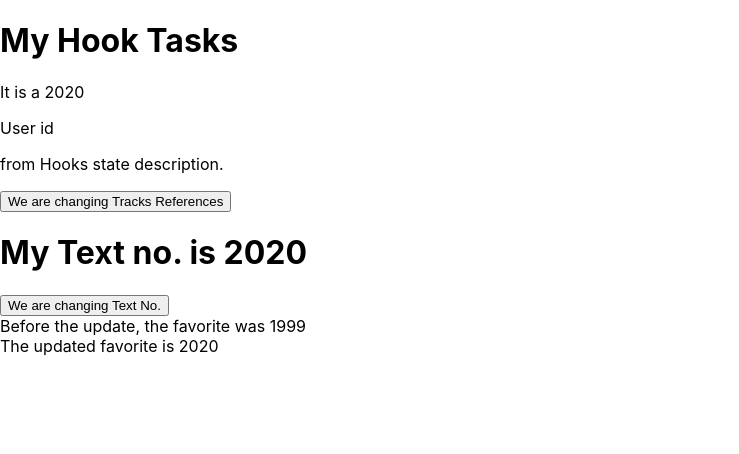
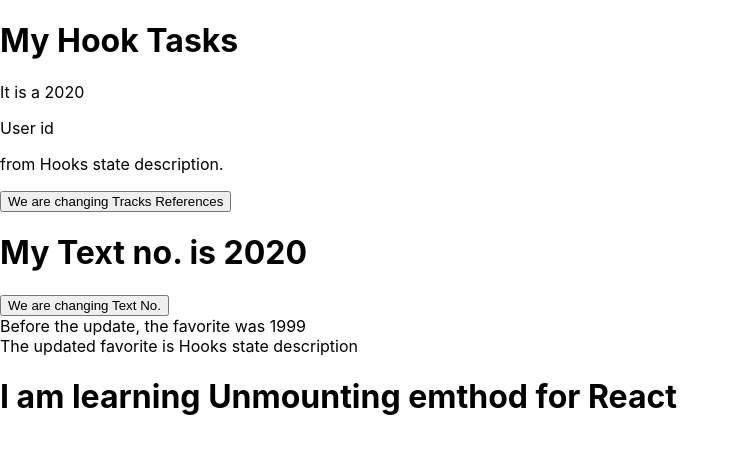
Before and after one commit to codershona/react-redux-learning, a React (Create React App) app: page / in a window 1280 px wide. Shown: the top 454 px of the page, without its empty margins (0-739 px from the left). Built offline with nearby package versions, Linux system fonts and the light colour scheme.

Commit message:
react lifecycle: uses fo unmounting

```diff
--- a/src/App.js
+++ b/src/App.js
@@ -8,8 +8,13 @@ class Car extends Component {
       tracks: "Hook Tasks",
       references: "Hooks state description",
       schemas: "User id",
-      textno: "1999"
+      textno: "1999",
+      shows: true
     };
+  }
+
+   delHeader = () => {
+    this.setState({shows: false});
   }
 
    changeReferences = () => {
@@ -33,16 +38,28 @@ class Car extends Component {
 
 
     getSnapshotBeforeUpdate(prevProps, prevState) {
-    document.getElementById("div1").innerHTML =
+    document.getElementById("div10").innerHTML =
     "Before the update, the favorite was " + prevState.textno;
   }
   componentDidUpdate() {
-    document.getElementById("div2").innerHTML =
+    document.getElementById("div20").innerHTML =
     "The updated favorite is " + this.state.textno;
+  }
+
+    componentDidUpdate() {
+    document.getElementById("mydivexample").innerHTML =
+    "The updated favorite is " + this.state.references;
   }
 
 
   render() {
+
+  	   let MyHeader;
+    if (this.state.shows) {
+      MyHeader = <Container />;
+    };
+
+
     return (
       <div>
         <h1>My {this.state.tracks}</h1>
@@ -69,11 +86,30 @@ class Car extends Component {
           onClick={this.textno}
         >We are changing Text No.</button>
 
-             <div id="div1"></div>
-        <div id="div2"></div>
+             <div id="div10"></div>
+        <div id="div20"></div>
+
+          <div id="mydivexample"></div>
+
+           {MyHeader}
 
       </div>
     );
   }
 }
+
+
+
+class Container extends Component {
+  componentWillUnmount() {
+    alert("---- The component named Header is about to be unmounted.---- ");
+  }
+  render() {
+    return (
+      <h1>I am learning Unmounting emthod for React</h1>
+    );
+  }
+}
+
+
 export default Car;
```
Also changed, not shown: 1 other file (tests, documents, lock files or other folders).
